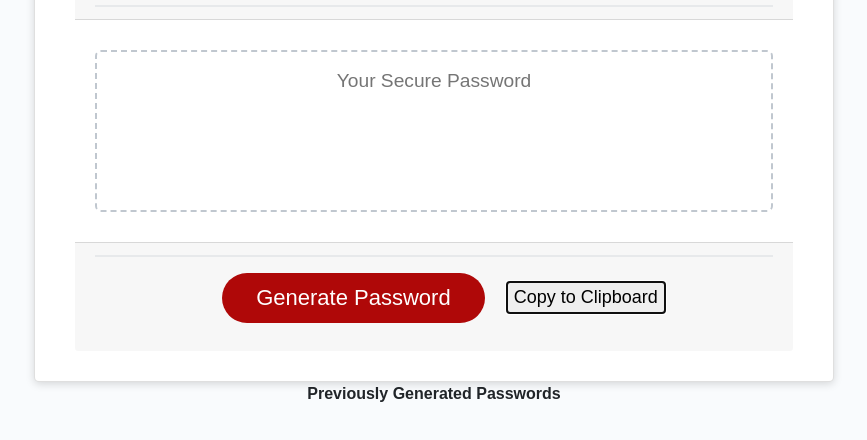
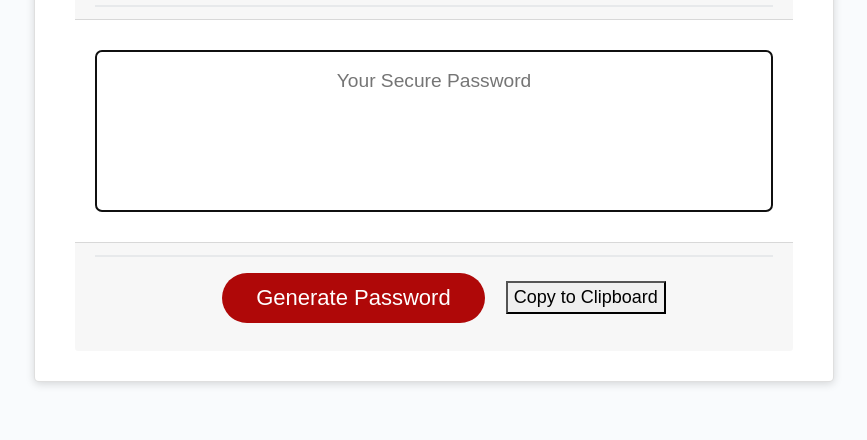
Before and after one commit to cadertea/Password-Generator, a plain HTML site: page index.html in a window 1280 px wide. Both pictures are taken after a click on the button "Copy to Clipboard". Shown: the part 190-630 px from the top of the page, without its empty margins (206-1073 px from the left). Drawn offline with nearby package versions, Linux system fonts and the light colour scheme.

Commit message:
added the copy function to the html and js, next will be formatting

```diff
--- a/index.html
+++ b/index.html
@@ -26,17 +26,12 @@
 
       <div class="card-footer">
         <button onClick='click' id="generate" class="btn">Generate Password</button>
-        <button onClick='password'>Copy to Clipboard</button>
+        <button onClick='copyPassword()'>Copy to Clipboard</button>
         <div id='length'></div>
       </div>
     </div>
 
-    <div class="previous_passwords text-center">
-      <b> Previously Generated Passwords</b>
-      <br/>
-      <div id='lastNums'>
-      </div>
-    </div>
+
   </div>
   <script src="trial.js"></script>
 
--- a/trial.js
+++ b/trial.js
@@ -200,3 +200,12 @@ function creatingPassword(numbers, lowerCases, upperCases, special) {
     passwordText.value = randomPasswordGenerated;
 
 };
+
+
+// This function copies the created Password onto the clipboard and also alerts the user when they initiate the function
+function copyPassword(){
+document.querySelector("#password").select();
+document.execCommand("Copy");
+alert("Password copied to clipboard");
+
+}
```
